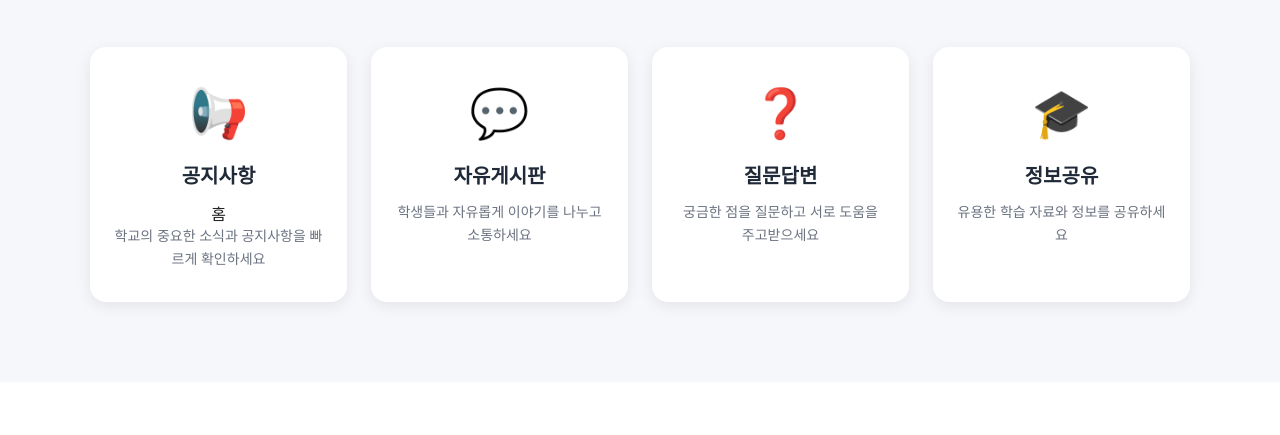
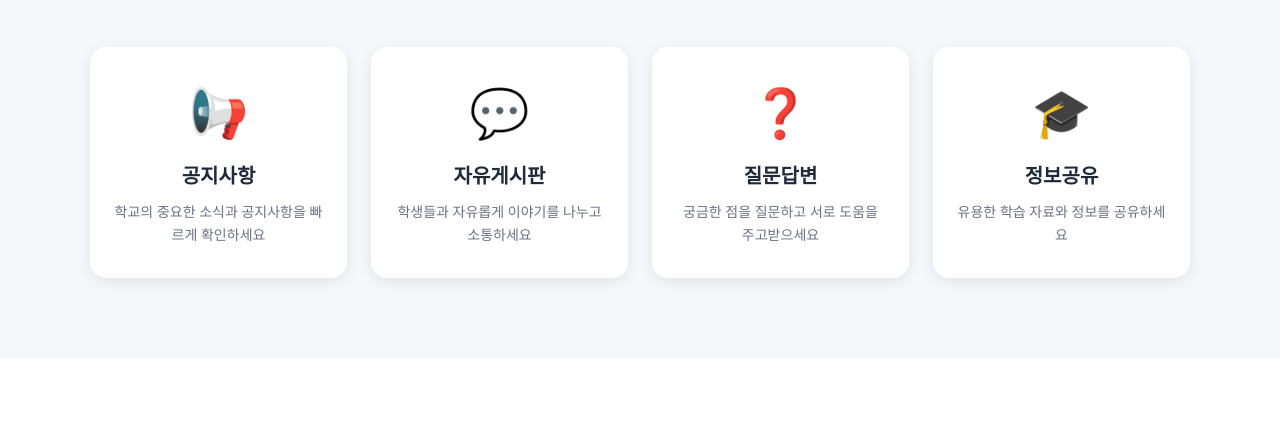
Before and after one commit to Bedulgi999/hanbom.gallery, a plain HTML site: page home.html in a window 1280 px wide. Shown: the part 696-1131 px from the top of the page. Drawn offline with nearby package versions, Linux system fonts and the light colour scheme.

Commit message:
Update home.html

```diff
--- a/home.html
+++ b/home.html
@@ -10,7 +10,7 @@
 <body>
   <!-- 상단 헤더 -->
   <header class="header">
-    <a href="home.html" class="logo">
+    <a href="index.html" class="logo">
         <img src="hanbom.png" alt="학교 로고">
         <span>HANBOM GALLERY</span>
     </a>
@@ -53,30 +53,29 @@
       </p>
 
       <div class="feature-grid">
-        <div class="feature-card">
+        <a href="notice.html" class="feature-card">
           <div class="feature-icon">📢</div>
           <h3>공지사항</h3>
-          <a href="notice.html">홈</a>
           <p>학교의 중요한 소식과 공지사항을 빠르게 확인하세요</p>
-        </div>
+        </a>
 
-        <div class="feature-card">
+        <a href="free.html" class="feature-card">
           <div class="feature-icon">💬</div>
           <h3>자유게시판</h3>
           <p>학생들과 자유롭게 이야기를 나누고 소통하세요</p>
-        </div>
+        </a>
 
-        <div class="feature-card">
+        <a href="qna.html" class="feature-card">
           <div class="feature-icon">❓</div>
           <h3>질문답변</h3>
           <p>궁금한 점을 질문하고 서로 도움을 주고받으세요</p>
-        </div>
+        </a>
 
-        <div class="feature-card">
+        <a href="#" class="feature-card">
           <div class="feature-icon">🎓</div>
           <h3>정보공유</h3>
           <p>유용한 학습 자료와 정보를 공유하세요</p>
-        </div>
+        </a>
       </div>
     </div>
   </section>
```
